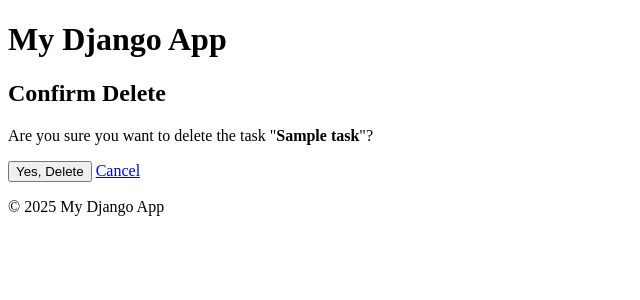
After one commit to RCarpus/mct2d-coding-challenge, a Django app: template task_tracker/templates/task_tracker/task_confirm_delete.html in a window 1280 px wide. The commit adds this page. Shown: the top 300 px of the page, without its empty margins (0-640 px from the left). Run offline with Django 3.2, Linux system fonts and the light colour scheme; the template is opened without the code that fills it: most values are stand-ins (such as "Sample title", 1, 10 or a date in 2020).

Commit message:
add the delete method

```diff
--- /dev/null
+++ b/task_tracker/templates/task_tracker/task_confirm_delete.html
@@ -0,0 +1,12 @@
+{% extends 'task_tracker/base.html' %} {% block content %}
+<h2>Confirm Delete</h2>
+<p>
+  Are you sure you want to delete the task "<strong>{{ task.title }}</strong>"?
+</p>
+
+<form method="post">
+  {% csrf_token %}
+  <button type="submit">Yes, Delete</button>
+  <a href="{% url 'task_tracker:task_list' %}">Cancel</a>
+</form>
+{% endblock %}
--- a/task_tracker/urls.py
+++ b/task_tracker/urls.py
@@ -9,6 +9,7 @@
     path('', views.task_list, name='task_list'),
     path('add-task/', views.add_task, name='add_task'),
     path('update-task/<int:task_id>', views.update_task, name="update_task"),
+    path('delete-task/<int:task_id>/', views.delete_task, name='delete_task'),
     path('submission-list', views.submission_list, name='submission_list'),
     path('submission-list-new', views.submission_new_type_list,
          name='submission_new_list'),
```
Also changed, not shown: task_tracker/templates/task_tracker/task_list.html (+7 -0 lines), task_tracker/views.py (+8 -0 lines).
